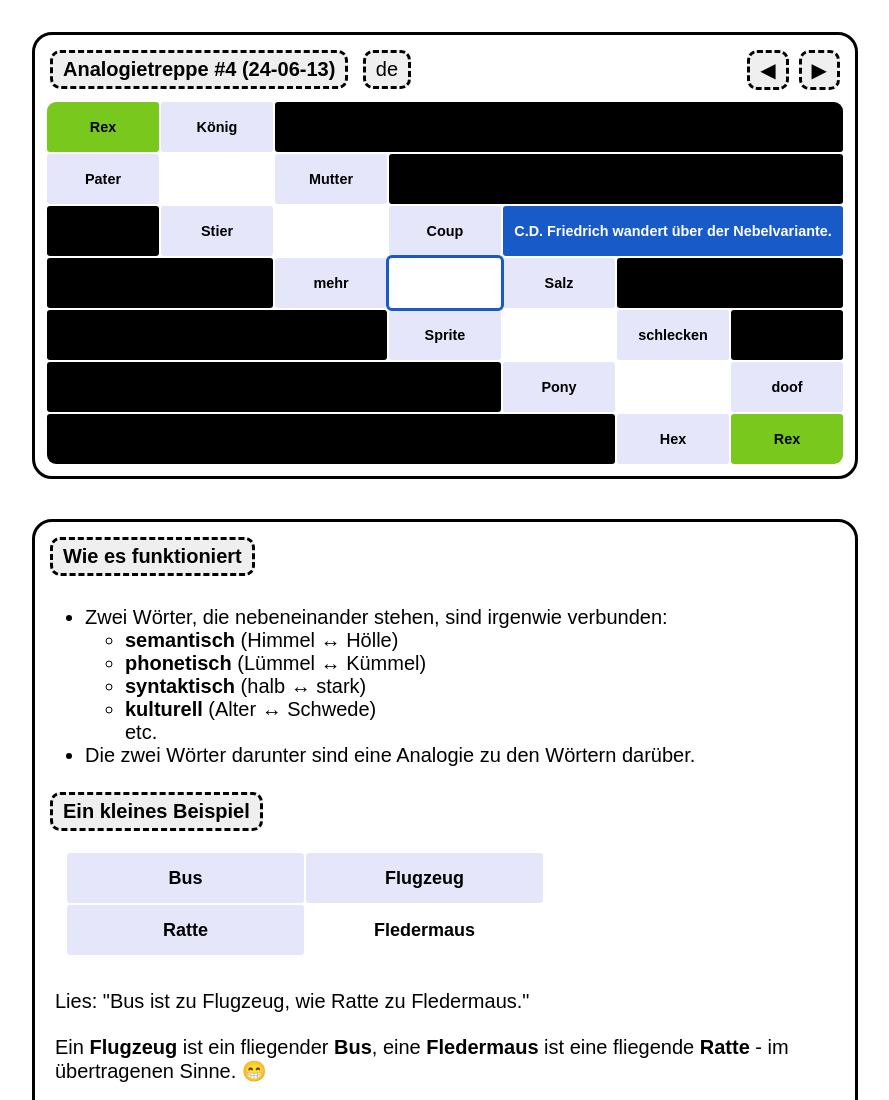
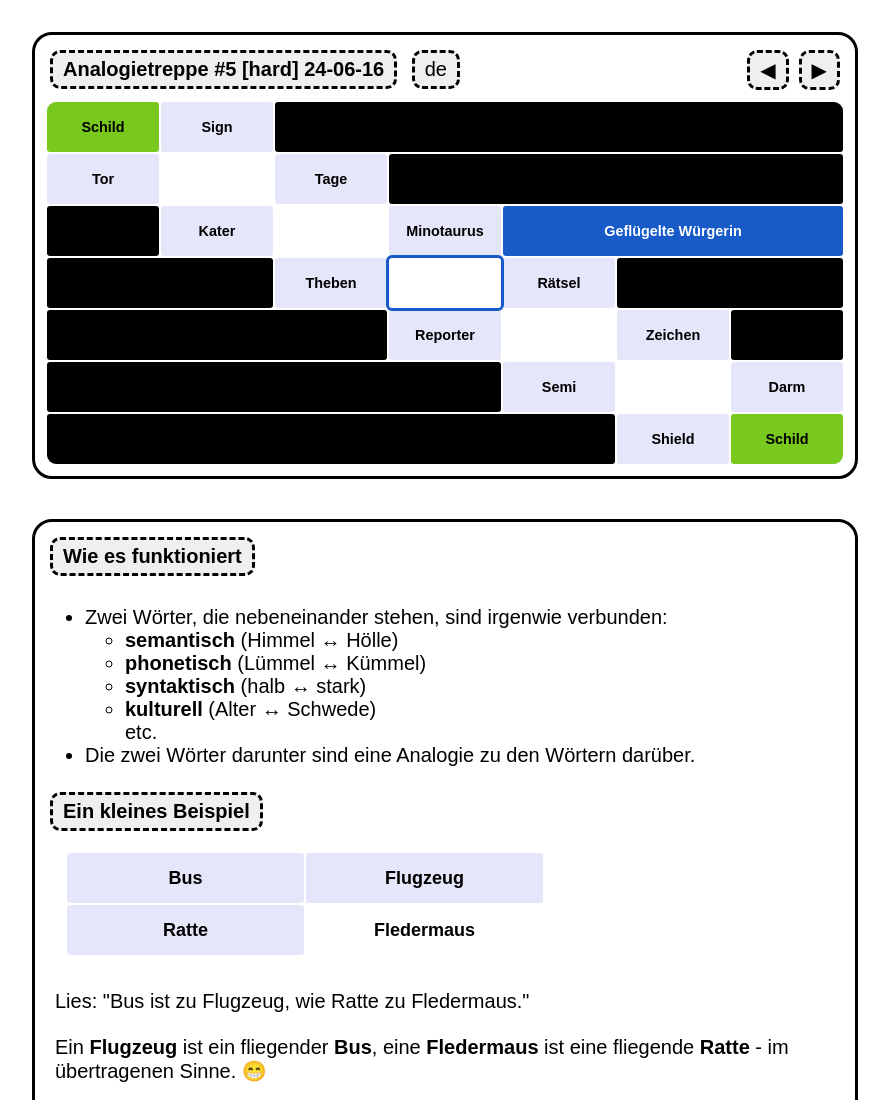
Before and after one commit to schmisev/AnalogyLadder, a plain HTML site: page index.html in a window 1280 px wide. Shown: the top 1100 px of the page, without its empty margins (195-1084 px from the left). Drawn offline with Linux system fonts and the light colour scheme.

Commit message:
now with difficulty & another riddle

```diff
--- a/index.html
+++ b/index.html
@@ -10,7 +10,7 @@
     </head>
     <body onload="setup(0)">
         <div class="main-body">
-            <button class="ui-button ui-title">Analogietreppe #<span id="riddle-id">0</span> (<span id="riddle-date">0</span>)</button>
+            <button class="ui-button ui-title">Analogietreppe #<span id="riddle-id">0</span> [<span id="riddle-grade">easy</span>] <span id="riddle-date">0</span></button>
             <span class="fill-space"></span>
             <button class="ui-button" id="ui-lang" onclick="switchLanguage()">ENG</button>
             <button class="ui-button ui-right-button" id="next-riddle-button" onclick="nextRiddle()">▶</button>
--- a/riddle.js
+++ b/riddle.js
@@ -122,6 +122,39 @@ var riddle4 = {
 
     "hex": "C.D. Friedrich wandert über der Nebelvariante.",
 }
+var riddle5 = {
+    "number": "5",
+    "date": "24-06-16",
+
+    "root": "Schild",
+    "hr0": "Sign",
+
+    "hl1": "Tor",
+    "i1": "Gate",
+    "hr1": "Tage",
+
+    "hl2": "Kater",
+    "i2": "Kreta",
+    "hr2": "Minotaurus",
+
+    "hl3": "Theben",
+    "i3": "Sphinx",
+    "hr3": "Rätsel",
+
+    "hl4": "Reporter",
+    "i4": ["Frage", "Fragen"],
+    "hr4": "Zeichen",
+
+    "hl5": "Semi",
+    "i5": ["Colon", "Kolon"],
+    "hr5": "Darm",
+
+    "hl6": "Shield",
+
+    "hex": "Geflügelte Würgerin",
+
+    "grade": "hard",
+}
 
 var engRiddle1 = {
     "number": "1",
@@ -221,6 +254,7 @@ var engRiddle3 = {
 
 
 var riddles = [
+    riddle5,
     riddle4,
     riddle3,
     riddle2,
@@ -253,6 +287,12 @@ function setup(r = 0) {
 
     document.getElementById("riddle-id").innerHTML = riddle.number;
     document.getElementById("riddle-date").innerHTML = riddle.date;
+
+    if (riddle.hasOwnProperty("grade")) {
+        document.getElementById("riddle-grade").innerHTML = riddle.grade;
+    } else {
+        document.getElementById("riddle-grade").innerHTML = "easy";
+    }
 
     for (const e of document.getElementsByClassName("guess-input")) {
         e.disabled = false;
```
